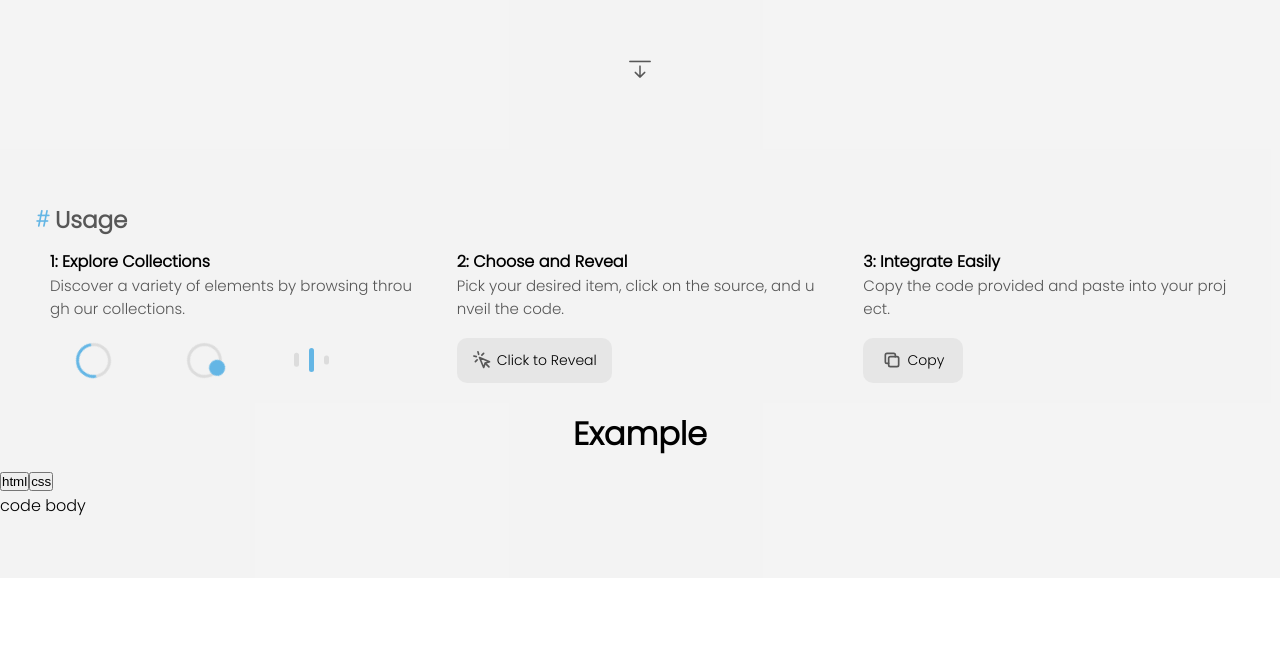
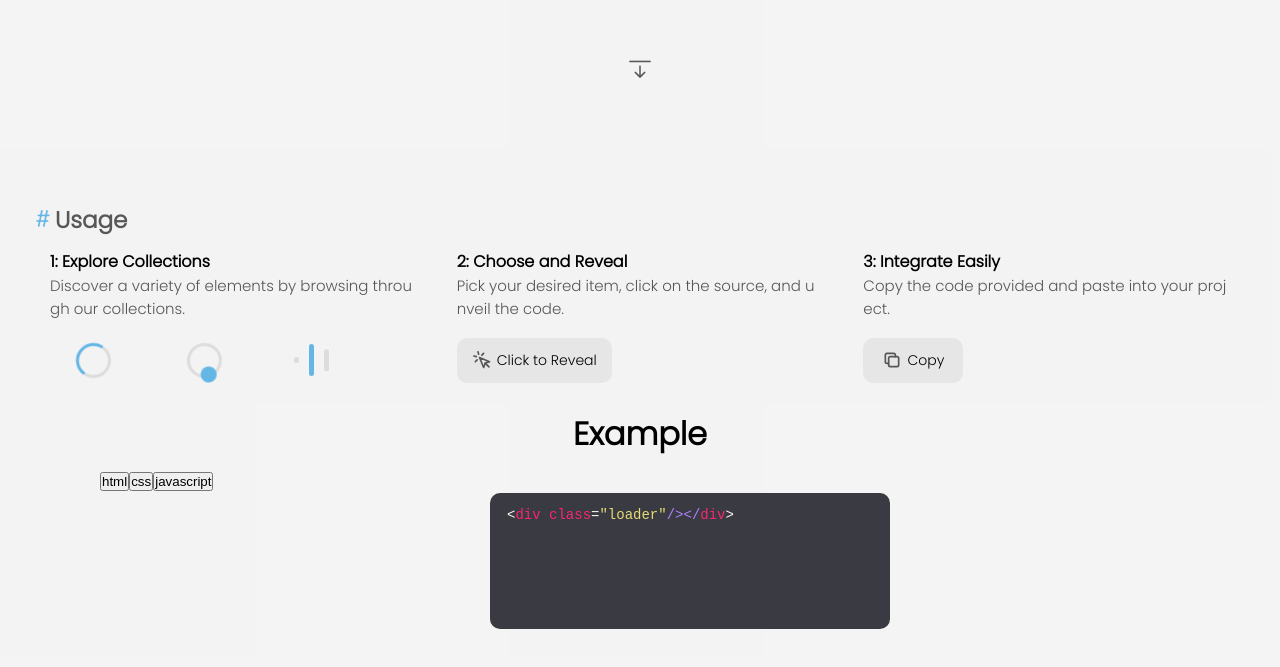
Before and after one commit to kevindermot99/qik, a React (Create React App) app: page / in a window 1280 px wide. Shown: the part 614-1281 px from the top of the page. Before the commit the page ends 1192 px from the top, so only its background shows below. Built offline with nearby package versions, Linux system fonts and the light colour scheme; a web font is replaced by a local one.

Commit message:
implement code selection fucntionality

```diff
--- a/src/components/codebody.jsx
+++ b/src/components/codebody.jsx
@@ -1,10 +1,65 @@
-import { useContext } from "react";
-import codeContext from "../contexts/codecontext";
+import { useState, useContext } from "react"
+import codeContext from "../contexts/codecontext"
+import codeBase from "../data/code.json"
+import SyntaxHighlighter from "react-syntax-highlighter/dist/esm/default-highlight";
+import { TbCopy } from "react-icons/tb";
+import { IoCheckmark } from "react-icons/io5";
+import { monokaiSublime } from "react-syntax-highlighter/dist/esm/styles/hljs";
+import '../index.css'
+import '../styles/codeheader.css'
 
 const CodeBody = () => {
-  const {codeSettings, setCodeSettings } = useContext(codeContext)
+  const { codeSettings } = useContext(codeContext);
+  const { langName, langIndex } = codeSettings;
+  const [copied, setCopied] = useState(false);
+  const currentCode = codeBase.homeExample.code[langName];
+//   const currentCodeIdentifier = Object.keys(codeSamples).filter((code) => code === langName)
+
+  const copyCode = async (code) => {
+     try {
+        await navigator.clipboard.writeText(code);
+        setCopied(true)
+        setTimeout(() => {
+           setCopied(false)
+        }, 1500);
+     } catch (err) {
+        console.error(
+           "Unable to copy to clipboard.",
+           err
+        );
+        alert("Copy to clipboard failed.");
+     }
+  }
+
   return (
-    <div>code body</div>
+    <div className="codeBody">
+      <div className="example">
+         <div className="e2">
+            <div>
+               <SyntaxHighlighter
+                  language={langName}
+                  style={monokaiSublime}
+                  customStyle={{
+                     fontFamily: "consolas",
+                     width: "100%",
+                     fontSize: "14px",
+                     backgroundColor: "transparent",
+                     maxHeight: "300px",
+                     overflowY: "scroll",
+                     paddingBottom: "100px"
+                  }}
+                  className="exampleLoaderCss"
+               >
+                  {currentCode}
+               </SyntaxHighlighter>
+
+               <button className="copy-button" onClick={() => {copyCode(currentCode)}}>
+                  {copied ? <IoCheckmark className="copy-icon" /> : <TbCopy className="copy-icon" />}
+               </button>
+            </div>
+         </div>
+      </div>
+    </div>
   );
 }
 
--- a/src/components/codeheader.jsx
+++ b/src/components/codeheader.jsx
@@ -5,7 +5,6 @@ import '../styles/codeheader.css';
 
 const CodeHeader = ({languages}) => {
   const { codeSettings, setCodeSettings } = useContext(codeContext)
-  console.log(codeSettings)
 
   return (
     <div className="codeHeader">
@@ -15,8 +14,8 @@ const CodeHeader = ({languages}) => {
           key={index}
           onClick={() => {
             setCodeSettings({
-              defaultLangName: lang,
-              defaultLangIndex: index
+              langName: lang,
+              langIndex: index
             })}}
         >{lang}</button>
       ))}
--- /dev/null
+++ b/src/data/code.json
@@ -0,0 +1,9 @@
+{
+  "homeExample": {
+    "languages": "['html', 'css']",
+    "code": {
+      "html": "<div class=\"loader\"/></div>",
+      "css": ".loader {\n  width: 35px;\n  height: 35px;\n  border: 3px solid #64b6e5;\n  border-bottom-color: #c7c7c7;\n  border-left-color: #c7c7c7;\n  border-radius: 50%;\n  display: inline-block;\n  box-sizing: border-box;\n  animation: rotation 1s linear infinite;\n}\n\n@keyframes rotation {\n  0%{\n    transform: rotate(0deg);\n  } \n  100%{\n    transform: rotate(360deg);\n}\n}"
+    }
+  }
+}
--- a/src/pages/Home.jsx
+++ b/src/pages/Home.jsx
@@ -5,7 +5,6 @@ import { useState, useEffect, useRef } from "react";
 import SyntaxHighlighter from 'react-syntax-highlighter';
 import { monokaiSublime } from 'react-syntax-highlighter/dist/esm/styles/hljs';
 import { LuMousePointerClick } from "react-icons/lu";
-import { IoCheckmark } from "react-icons/io5";
 import CodeHeader from "../components/codeheader";
 import CodeBody from "../components/codebody";
 import codeContext from "../contexts/codecontext";
@@ -13,73 +12,11 @@ import codeContext from "../contexts/codecontext";
 function Home() {
    const usage = useRef(null)
    const [codeSettings, setCodeSettings] = useState({
-      defaultLangName: '',
-      defaultLangIndex: 0
+      langName: 'html',
+      langIndex: 0,
    });
 
    const executeScroll = () => usage.current.scrollIntoView()
-   const [exampleHtml, setexampleHtml] = useState(false);
-   const [exampleCss, setexampleCss] = useState(false);
-
-
-   const exampleLoaderHtml = `<div class="loader"></div>`;
-   const exampleLoaderCss =
-      `.loader {
-   width: 35px;
-   height: 35px;
-   border: 3px solid #64b6e5;
-   border-bottom-color: #c7c7c7;
-   border-left-color: #c7c7c7;
-   border-radius: 50%;
-   display: inline-block;
-   box-sizing: border-box;
-   animation: rotation 1s linear infinite;
-}
-
-
-@keyframes rotation {
-   0% {
-       transform: rotate(0deg);
-   }
-
-   100% {
-       transform: rotate(360deg);
-   }
-}
-`;
-
-   const copyExampleHtml = async () => {
-
-      try {
-         await navigator.clipboard.writeText(exampleLoaderHtml);
-         setexampleHtml(true)
-         setTimeout(() => {
-            setexampleHtml(false)
-         }, 1500);
-      } catch (err) {
-         console.error(
-            "Unable to copy to clipboard.",
-            err
-         );
-         alert("Copy to clipboard failed.");
-      }
-   }
-
-   const copyExampleCss = async () => {
-      try {
-         await navigator.clipboard.writeText(exampleLoaderCss);
-         setexampleCss(true)
-         setTimeout(() => {
-            setexampleCss(false)
-         }, 1500);
-      } catch (err) {
-         console.error(
-            "Unable to copy to clipboard.",
-            err
-         );
-         alert("Copy to clipboard failed.");
-      }
-   }
 
 
    return (
@@ -135,9 +72,9 @@ function Home() {
 
          <div className="code-container example-container">
             <h1>Example</h1>
-            <div className="codeholder">
+            <div className="codeholder" style={{paddingLeft: '100px'}}>
                <codeContext.Provider value={{codeSettings, setCodeSettings}}>
-                  <CodeHeader languages={['html', 'css']}/>
+                  <CodeHeader languages={['html', 'css', 'javascript']}/>
                   <CodeBody />
                </codeContext.Provider>
             </div>
```
